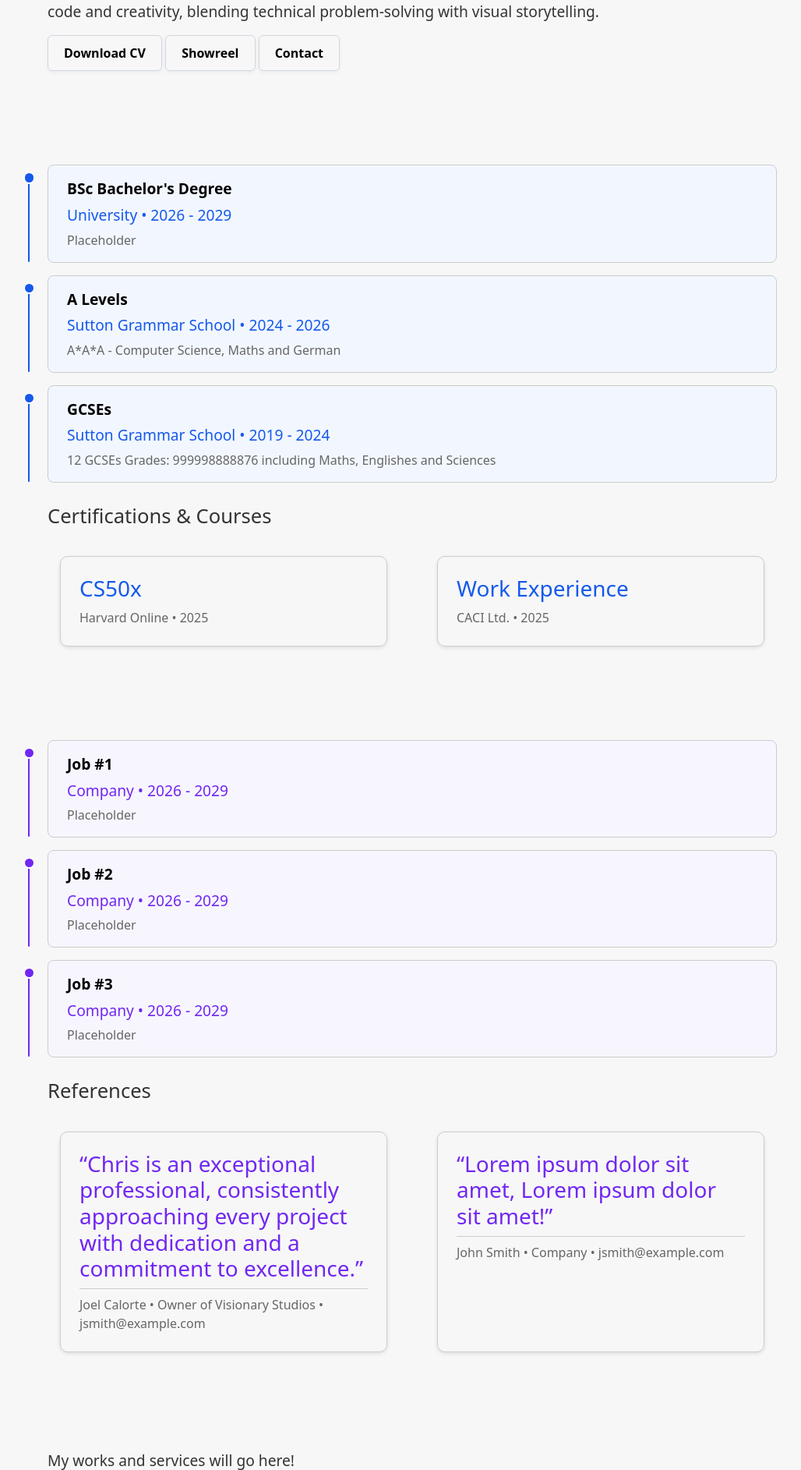
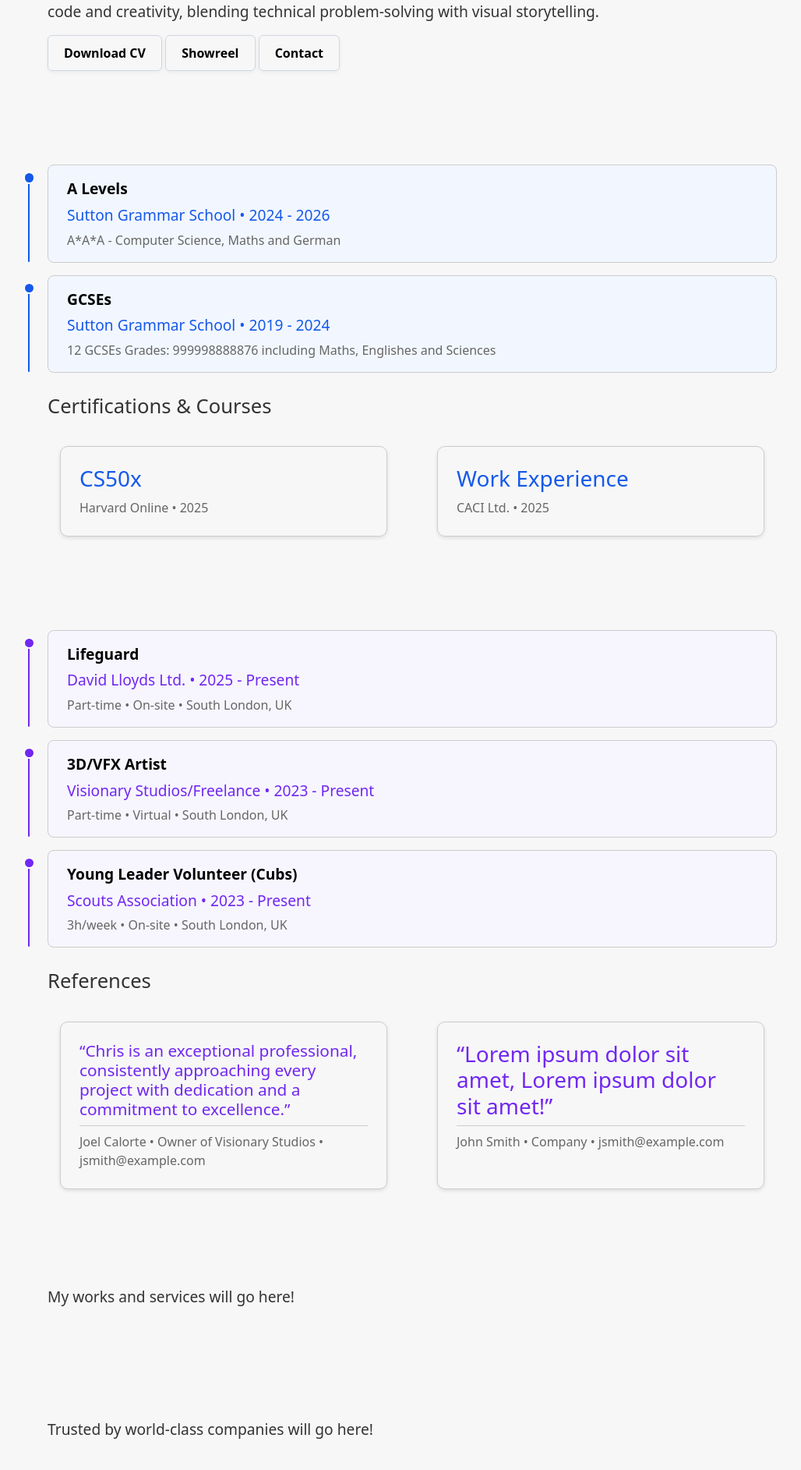
Before and after one commit to craqvfx/VFX-Portfolio-using-Flask, a Flask app: page /about_me in a window 1280 px wide. Shown: the part 419-2304 px from the top of the page at 78% size, without its empty margins (111-1139 px from the left). Run offline with Flask 3, Linux system fonts and the light colour scheme; some libraries are stand-ins or nearby versions.

Commit message:
Populates fields in About Me page.

```diff
--- a/templates/about_me.html
+++ b/templates/about_me.html
@@ -63,16 +63,6 @@ Learn about Christian Boland Ross – a creative technologist combining VFX, cod
                     <div style="position: absolute; top: 1rem; bottom: 0; left: -1.6rem; width: 2px; background-color: var(--blue-600); border-radius: 1px;"></div><!-- Line  -->
                     <div style="position: absolute; top: 0.5rem; left: -2rem; width: 0.7rem; height: 0.7rem; background-color: var(--blue-600); border-radius: 50%; border: 2px solid white; box-sizing: content-box;"></div><!-- Circle  -->
 
-                    <p style="color: black; font-size: 1.2rem; font-weight: 600; margin: 0 0 0.3rem 0;">BSc Bachelor's Degree</p>
-                    <p style="color: var(--blue-600); font-size: 1.2rem; margin: 0 0 0.3rem 0;">University • 2026 - 2029</p>
-                    <p style="color: var(--middle-grey); font-size: 1rem; margin: 0;">Placeholder</p>
-                </div>
-
-                <div style="position: relative; background-color: var(--blue-50); border: 1px solid var(--light-grey); padding: 1rem 1.5rem; border-radius: 8px;">
-
-                    <div style="position: absolute; top: 1rem; bottom: 0; left: -1.6rem; width: 2px; background-color: var(--blue-600); border-radius: 1px;"></div><!-- Line  -->
-                    <div style="position: absolute; top: 0.5rem; left: -2rem; width: 0.7rem; height: 0.7rem; background-color: var(--blue-600); border-radius: 50%; border: 2px solid white; box-sizing: content-box;"></div><!-- Circle  -->
-
                     <p style="color: black; font-size: 1.2rem; font-weight: 600; margin: 0 0 0.3rem 0;">A Levels</p>
                     <p style="color: var(--blue-600); font-size: 1.2rem; margin: 0 0 0.3rem 0;">Sutton Grammar School • 2024 - 2026</p>
                     <p style="color: var(--middle-grey); font-size: 1rem; margin: 0;">A*A*A - Computer Science, Maths and German</p>
@@ -124,9 +114,9 @@ Learn about Christian Boland Ross – a creative technologist combining VFX, cod
                     <div style="position: absolute; top: 1rem; bottom: 0; left: -1.6rem; width: 2px; background-color: var(--violet-600); border-radius: 1px;"></div><!-- Line  -->
                     <div style="position: absolute; top: 0.5rem; left: -2rem; width: 0.7rem; height: 0.7rem; background-color: var(--violet-600); border-radius: 50%; border: 2px solid white; box-sizing: content-box;"></div><!-- Circle  -->
 
-                    <p style="color: black; font-size: 1.2rem; font-weight: 600; margin: 0 0 0.3rem 0;">Job #1</p>
-                    <p style="color: var(--violet-600); font-size: 1.2rem; margin: 0 0 0.3rem 0;">Company • 2026 - 2029</p>
-                    <p style="color: var(--middle-grey); font-size: 1rem; margin: 0;">Placeholder</p>
+                    <p style="color: black; font-size: 1.2rem; font-weight: 600; margin: 0 0 0.3rem 0;">Lifeguard</p>
+                    <p style="color: var(--violet-600); font-size: 1.2rem; margin: 0 0 0.3rem 0;">David Lloyds Ltd. • 2025 - Present</p>
+                    <p style="color: var(--middle-grey); font-size: 1rem; margin: 0;">Part-time • On-site • South London, UK</p>
                 </div>
 
                 <div style="position: relative; background-color: var(--violet-50); border: 1px solid var(--light-grey); padding: 1rem 1.5rem; border-radius: 8px;">
@@ -134,9 +124,9 @@ Learn about Christian Boland Ross – a creative technologist combining VFX, cod
                     <div style="position: absolute; top: 1rem; bottom: 0; left: -1.6rem; width: 2px; background-color: var(--violet-600); border-radius: 1px;"></div><!-- Line  -->
                     <div style="position: absolute; top: 0.5rem; left: -2rem; width: 0.7rem; height: 0.7rem; background-color: var(--violet-600); border-radius: 50%; border: 2px solid white; box-sizing: content-box;"></div><!-- Circle  -->
 
-                    <p style="color: black; font-size: 1.2rem; font-weight: 600; margin: 0 0 0.3rem 0;">Job #2</p>
-                    <p style="color: var(--violet-600); font-size: 1.2rem; margin: 0 0 0.3rem 0;">Company • 2026 - 2029</p>
-                    <p style="color: var(--middle-grey); font-size: 1rem; margin: 0;">Placeholder</p>
+                    <p style="color: black; font-size: 1.2rem; font-weight: 600; margin: 0 0 0.3rem 0;">3D/VFX Artist</p>
+                    <p style="color: var(--violet-600); font-size: 1.2rem; margin: 0 0 0.3rem 0;">Visionary Studios/Freelance • 2023 - Present</p>
+                    <p style="color: var(--middle-grey); font-size: 1rem; margin: 0;">Part-time • Virtual • South London, UK</p>
                 </div>
 
                 <div style="position: relative; background-color: var(--violet-50); border: 1px solid var(--light-grey); padding: 1rem 1.5rem; border-radius: 8px;">
@@ -144,9 +134,9 @@ Learn about Christian Boland Ross – a creative technologist combining VFX, cod
                     <div style="position: absolute; top: 1rem; bottom: 0; left: -1.6rem; width: 2px; background-color: var(--violet-600); border-radius: 1px;"></div><!-- Line  -->
                     <div style="position: absolute; top: 0.5rem; left: -2rem; width: 0.7rem; height: 0.7rem; background-color: var(--violet-600); border-radius: 50%; border: 2px solid white; box-sizing: content-box;"></div><!-- Circle  -->
 
-                    <p style="color: black; font-size: 1.2rem; font-weight: 600; margin: 0 0 0.3rem 0;">Job #3</p>
-                    <p style="color: var(--violet-600); font-size: 1.2rem; margin: 0 0 0.3rem 0;">Company • 2026 - 2029</p>
-                    <p style="color: var(--middle-grey); font-size: 1rem; margin: 0;">Placeholder</p>
+                    <p style="color: black; font-size: 1.2rem; font-weight: 600; margin: 0 0 0.3rem 0;">Young Leader Volunteer (Cubs)</p>
+                    <p style="color: var(--violet-600); font-size: 1.2rem; margin: 0 0 0.3rem 0;">Scouts Association • 2023 - Present</p>
+                    <p style="color: var(--middle-grey); font-size: 1rem; margin: 0;">3h/week • On-site • South London, UK</p>
                 </div>
 
             </div>
@@ -161,7 +151,7 @@ Learn about Christian Boland Ross – a creative technologist combining VFX, cod
 
                 <!-- Box 1 -->
                 <div style="border: 1px solid var(--light-grey); border-radius: 10px; padding: 1.5rem; flex: 1 1 0; box-shadow: 0 2px 5px rgba(0,0,0,0.1); min-width: 200px; margin: 0 1rem;">
-                    <h3 style="margin-bottom: 0.5rem; color: var(--violet-600);">
+                    <h3 style="font-size: 1.3rem; margin-bottom: 0.5rem; color: var(--violet-600);">
                         “Chris is an exceptional professional, consistently approaching every project with dedication and a commitment to excellence.”
                     </h3>
                     <div style="height: 1px; background-color: var(--light-grey); margin: 0.5rem 0;"></div>
```
